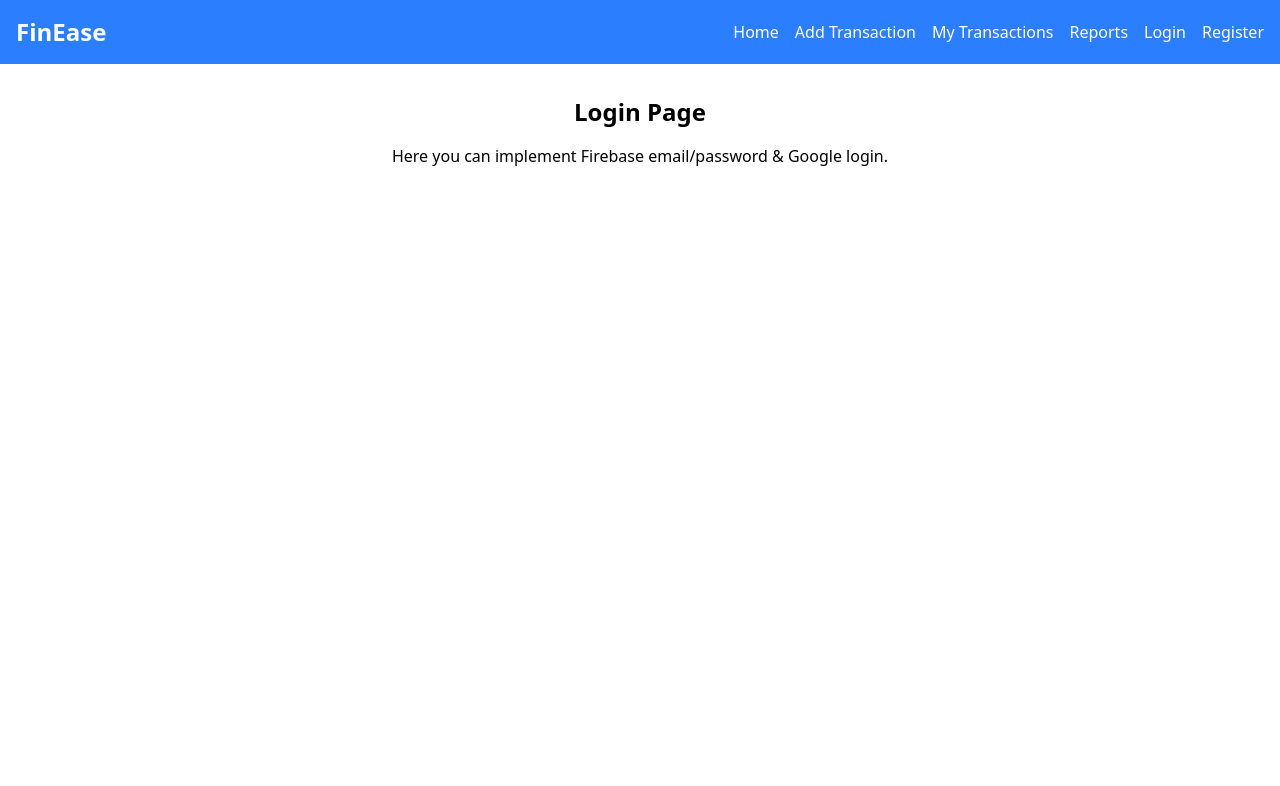
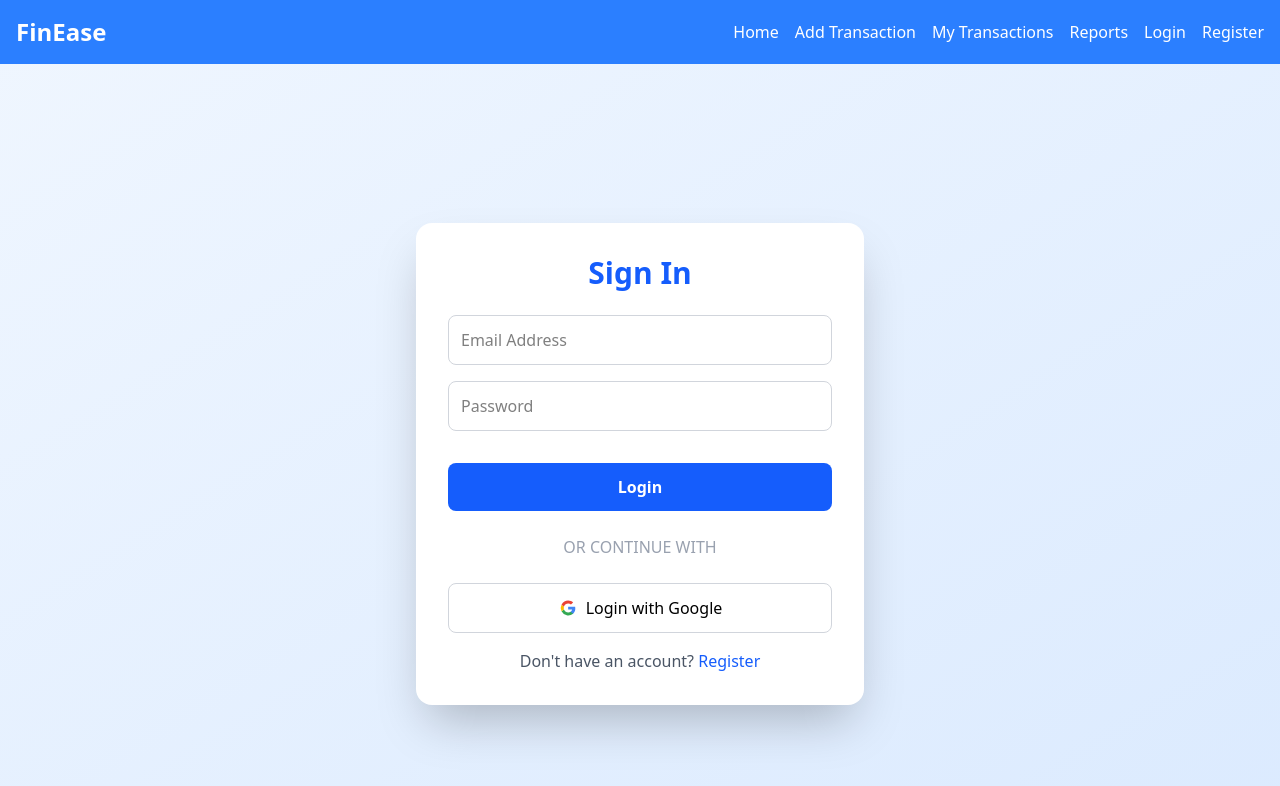
Before and after one commit to SaifUddinBabar/Personal-Expense, a React (Vite) app: page /login in a window 1280 px wide. Shown: the top 786 px of the page. Built offline with nearby package versions, Linux system fonts and the light colour scheme.

Commit message:
add login component

```diff
--- a/src/pages/Login.jsx
+++ b/src/pages/Login.jsx
@@ -1,14 +1,57 @@
-import React from 'react';
+// Login.jsx
+import React from "react";
 
 const Login = () => {
-    return (
-        <div>
-              <div className="p-8 text-center">
-      <h2 className="text-2xl font-bold mb-4">Login Page</h2>
-      <p>Here you can implement Firebase email/password & Google login.</p>
+  return (
+    <div className="min-h-screen flex items-center justify-center bg-gradient-to-br from-blue-50 to-blue-100 px-4">
+      <form className="bg-white shadow-2xl rounded-2xl p-8 w-full max-w-md space-y-4">
+        <h2 className="text-3xl font-bold text-center text-blue-600 mb-6">
+          Sign In
+        </h2>
+
+        <input
+          type="email"
+          name="email"
+          placeholder="Email Address"
+          required
+          className="w-full border border-gray-300 rounded-lg p-3 focus:outline-none focus:ring-2 focus:ring-blue-400"
+        />
+        <input
+          type="password"
+          name="password"
+          placeholder="Password"
+          required
+          className="w-full border border-gray-300 rounded-lg p-3 focus:outline-none focus:ring-2 focus:ring-blue-400"
+        />
+
+        <button className="w-full mt-4 bg-blue-600 text-white py-3 rounded-lg hover:bg-blue-700 transition-all font-semibold">
+          Login
+        </button>
+
+        <p className="text-gray-400 text-center py-2">OR CONTINUE WITH</p>
+
+        <button className="flex items-center justify-center w-full py-3 bg-white border border-gray-300 rounded-lg hover:bg-gray-100 transition-all gap-2">
+          <svg aria-label="Google logo" width="20" height="20" viewBox="0 0 512 512">
+            <g>
+              <path d="m0 0H512V512H0" fill="#fff"></path>
+              <path fill="#34a853" d="M153 292c30 82 118 95 171 60h62v48A192 192 0 0190 341"></path>
+              <path fill="#4285f4" d="m386 400a140 175 0 0053-179H260v74h102q-7 37-38 57"></path>
+              <path fill="#fbbc02" d="m90 341a208 200 0 010-171l63 49q-12 37 0 73"></path>
+              <path fill="#ea4335" d="m153 219c22-69 116-109 179-50l55-54c-78-75-230-72-297 55"></path>
+            </g>
+          </svg>
+          Login with Google
+        </button>
+
+        <p className="text-center text-gray-600 mt-4">
+          Don't have an account?{" "}
+          <a href="/register" className="text-blue-600 hover:underline font-medium">
+            Register
+          </a>
+        </p>
+      </form>
     </div>
-        </div>
-    );
+  );
 };
 
 export default Login;
```
